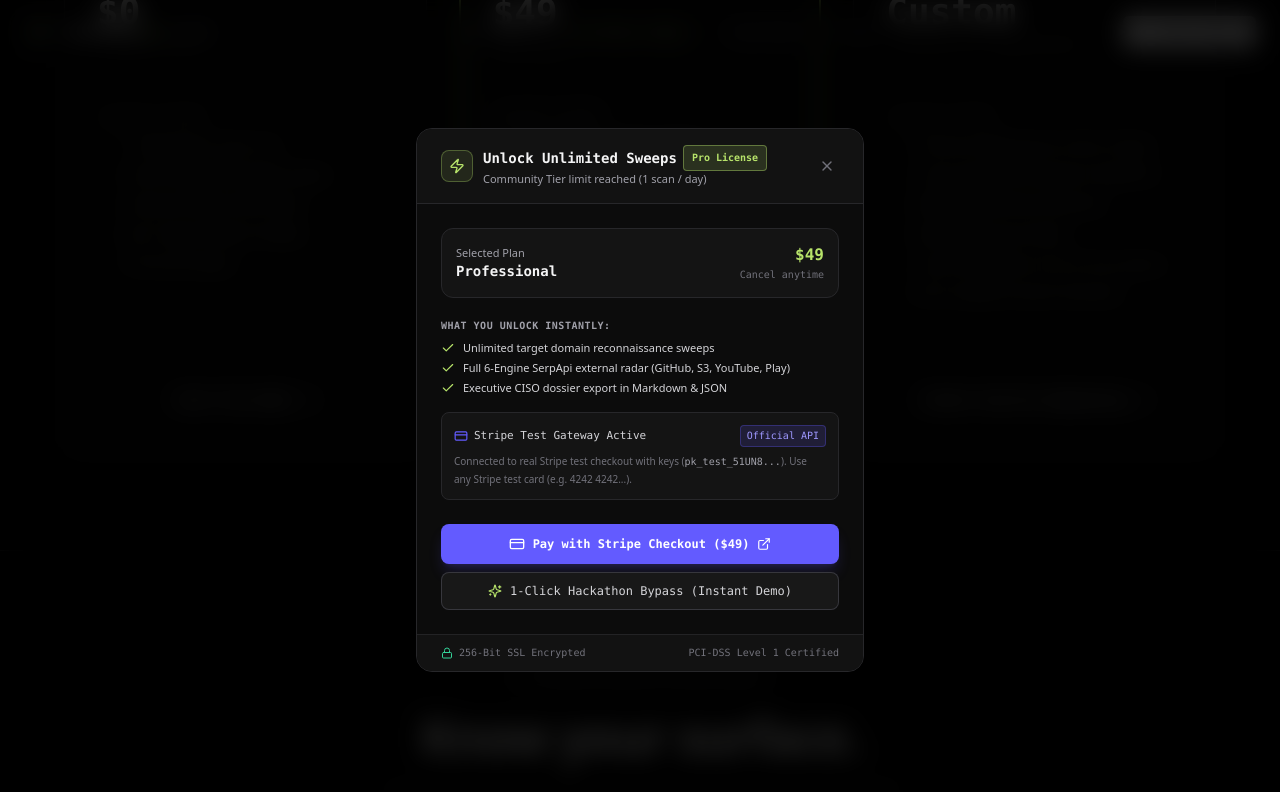
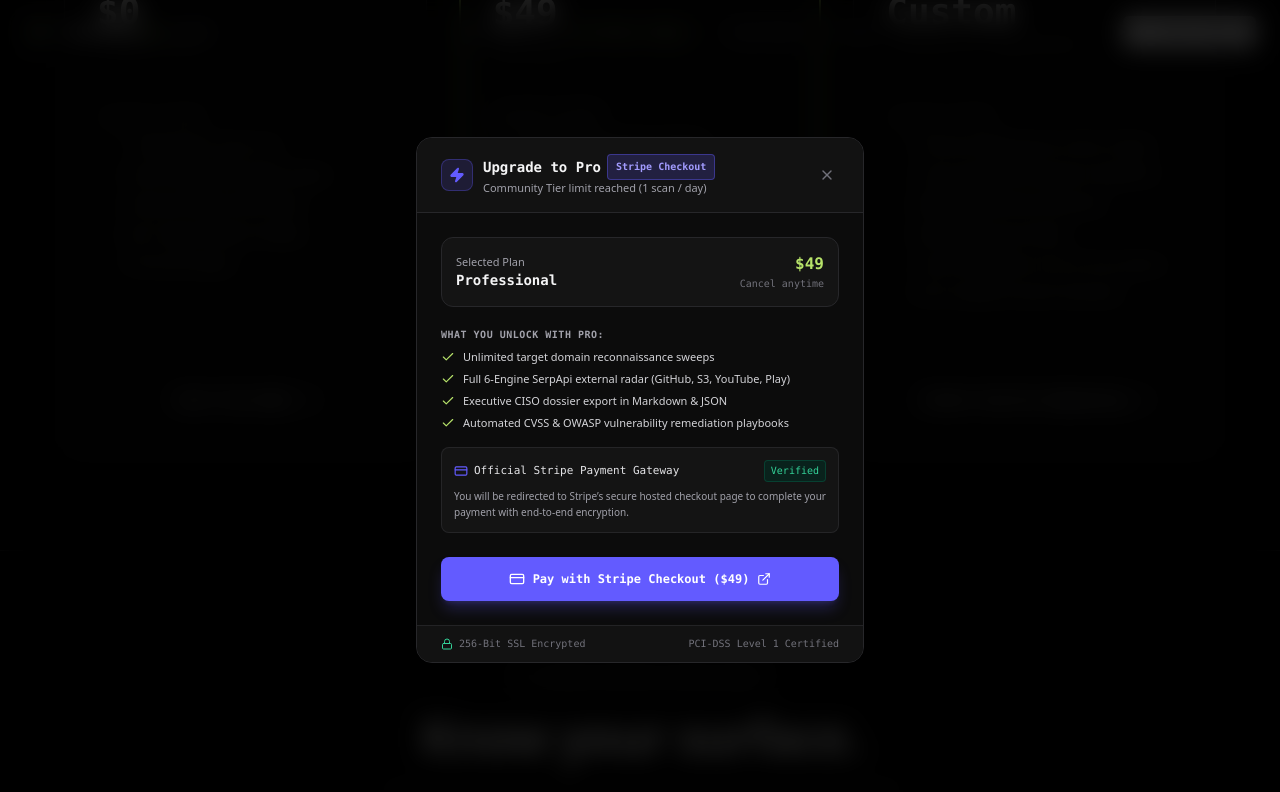
Before and after one commit to NVN404/reconflow.ai, a Next.js app in the folder frontend/: page / in a window 1280 px wide. Both pictures are taken after a click on the button "Start 14-Day Free Trial". Shown: the part 5025-5817 px from the top of the page. Built offline with nearby package versions, Linux system fonts and the light colour scheme.

Commit message:
feat(payments): make payment modal strictly Stripe Checkout, removing hackathon test bypass

```diff
--- a/frontend/app/recon/page.tsx
+++ b/frontend/app/recon/page.tsx
@@ -562,7 +562,7 @@
         onVerified={handleCorporateVerified}
       />
 
-      {/* Mock Payment Checkout Modal (Hackathon Pro Activation) */}
+      {/* Stripe Payment Checkout Modal */}
       <PaymentModal
         isOpen={isPaymentModalOpen}
         onClose={() => setIsPaymentModalOpen(false)}
@@ -570,6 +570,7 @@
         planName="Professional Tier (Unlimited Sweeps)"
         price="$49 / month"
       />
+
     </div>
   );
 }
--- a/frontend/components/PaymentModal.tsx
+++ b/frontend/components/PaymentModal.tsx
@@ -1,25 +1,22 @@
 "use client";
 
 import React, { useState } from "react";
-import { motion, AnimatePresence } from "framer-motion";
+import { motion } from "framer-motion";
 import {
-  ShieldCheck,
   CreditCard,
   Lock,
-  Sparkles,
-  CheckCircle2,
   X,
-  ArrowRight,
   Zap,
   Check,
   ExternalLink,
   AlertCircle,
+  ShieldCheck,
 } from "lucide-react";
 
 interface PaymentModalProps {
   isOpen: boolean;
   onClose: () => void;
-  onPaymentSuccess: () => void;
+  onPaymentSuccess?: () => void;
   planName?: string;
   price?: string;
 }
@@ -27,17 +24,15 @@
 export const PaymentModal: React.FC<PaymentModalProps> = ({
   isOpen,
   onClose,
-  onPaymentSuccess,
   planName = "Professional Plan",
   price = "$49 / month",
 }) => {
   const [isRedirectingToStripe, setIsRedirectingToStripe] = useState(false);
-  const [isQuickProcessing, setIsQuickProcessing] = useState(false);
   const [errorMessage, setErrorMessage] = useState<string | null>(null);
 
   if (!isOpen) return null;
 
-  // Real Stripe Hosted Checkout redirect using test credentials
+  // Real Stripe Hosted Checkout redirect
   const handleStripeCheckoutRedirect = async () => {
     setIsRedirectingToStripe(true);
     setErrorMessage(null);
@@ -45,9 +40,11 @@
     try {
       const rawApiUrl = process.env.NEXT_PUBLIC_API_URL || "";
       const cleanApiUrl = rawApiUrl.replace(/\/+$/, "");
-      const checkoutEndpoint = cleanApiUrl ? `${cleanApiUrl}/api/create-checkout-session` : "/api/create-checkout-session";
+      const checkoutEndpoint = cleanApiUrl
+        ? `${cleanApiUrl}/api/create-checkout-session`
+        : "/api/create-checkout-session";
+
       const res = await fetch(checkoutEndpoint, {
-
         method: "POST",
         headers: { "Content-Type": "application/json" },
         body: JSON.stringify({
@@ -76,16 +73,6 @@
     }
   };
 
-  // Instant 1-Click Sandbox Test for Hackathon judges
-  const handleQuickSandboxTest = () => {
-    setIsQuickProcessing(true);
-    setTimeout(() => {
-      setIsQuickProcessing(false);
-      onPaymentSuccess();
-      onClose();
-    }, 900);
-  };
-
   return (
     <div className="fixed inset-0 z-50 flex items-center justify-center p-4 bg-black/85 backdrop-blur-md">
       <motion.div
@@ -97,14 +84,14 @@
         {/* Header */}
         <div className="px-6 py-4 bg-[#121212] border-b border-zinc-800 flex items-center justify-between">
           <div className="flex items-center gap-2.5">
-            <div className="w-8 h-8 rounded-lg bg-[#B7E36A]/10 border border-[#B7E36A]/30 flex items-center justify-center text-[#B7E36A]">
-              <Zap className="w-4 h-4" />
+            <div className="w-8 h-8 rounded-lg bg-[#635BFF]/15 border border-[#635BFF]/30 flex items-center justify-center text-[#635BFF]">
+              <Zap className="w-4 h-4 fill-[#635BFF]" />
             </div>
             <div>
               <h3 className="text-sm font-bold text-zinc-100 flex items-center gap-1.5">
-                <span>Unlock Unlimited Sweeps</span>
-                <span className="text-[10px] px-2 py-0.5 rounded bg-[#B7E36A]/15 text-[#B7E36A] border border-[#B7E36A]/40">
-                  Pro License
+                <span>Upgrade to Pro</span>
+                <span className="text-[10px] px-2 py-0.5 rounded bg-[#635BFF]/20 text-[#A29BFE] border border-[#635BFF]/40">
+                  Stripe Checkout
                 </span>
               </h3>
               <p className="text-[11px] text-zinc-400 font-sans">
@@ -134,11 +121,12 @@
             </div>
           </div>
 
+          {/* Included Features */}
           <div className="space-y-1.5 pt-1">
             <span className="text-[10px] uppercase font-bold text-zinc-400 tracking-wider block">
-              What You Unlock Instantly:
+              What You Unlock with Pro:
             </span>
-            <div className="space-y-1 text-[11px] text-zinc-300 font-sans">
+            <div className="space-y-1.5 text-[11px] text-zinc-300 font-sans">
               <div className="flex items-center gap-2">
                 <Check className="w-3.5 h-3.5 text-[#B7E36A] flex-shrink-0" />
                 <span>Unlimited target domain reconnaissance sweeps</span>
@@ -151,22 +139,26 @@
                 <Check className="w-3.5 h-3.5 text-[#B7E36A] flex-shrink-0" />
                 <span>Executive CISO dossier export in Markdown & JSON</span>
               </div>
+              <div className="flex items-center gap-2">
+                <Check className="w-3.5 h-3.5 text-[#B7E36A] flex-shrink-0" />
+                <span>Automated CVSS & OWASP vulnerability remediation playbooks</span>
+              </div>
             </div>
           </div>
 
-          {/* Stripe Test Mode Info */}
-          <div className="p-3 rounded-lg bg-[#141414] border border-zinc-800 space-y-1.5">
+          {/* Stripe Trust Callout */}
+          <div className="p-3 rounded-lg bg-[#141414] border border-zinc-800/90 space-y-1.5">
             <div className="flex items-center justify-between text-[11px]">
-              <span className="flex items-center gap-1.5 text-zinc-300 font-medium">
+              <span className="flex items-center gap-1.5 text-zinc-200 font-medium">
                 <CreditCard className="w-3.5 h-3.5 text-[#635BFF]" />
-                <span>Stripe Test Gateway Active</span>
+                <span>Official Stripe Payment Gateway</span>
               </span>
-              <span className="text-[10px] px-1.5 py-0.5 rounded bg-[#635BFF]/15 text-[#9E98FF] border border-[#635BFF]/30">
-                Official API
+              <span className="text-[10px] px-1.5 py-0.5 rounded bg-emerald-950/60 text-emerald-400 border border-emerald-800/50">
+                Verified
               </span>
             </div>
-            <p className="text-[10px] text-zinc-500 font-sans leading-relaxed">
-              Connected to real Stripe test checkout with keys (<code className="text-zinc-400">pk_test_51UN8...</code>). Use any Stripe test card (e.g. 4242 4242...).
+            <p className="text-[10px] text-zinc-400 font-sans leading-relaxed">
+              You will be redirected to Stripe’s secure hosted checkout page to complete your payment with end-to-end encryption.
             </p>
           </div>
 
@@ -177,44 +169,23 @@
             </div>
           )}
 
-          {/* Action Buttons */}
-          <div className="space-y-2 pt-2">
-            {/* 1. Official Stripe Hosted Checkout */}
+          {/* Action Button: Stripe Checkout Only */}
+          <div className="pt-2">
             <button
               onClick={handleStripeCheckoutRedirect}
               disabled={isRedirectingToStripe}
-              className="w-full py-3 px-4 rounded-lg bg-[#635BFF] hover:bg-[#5249f0] text-white font-bold text-xs flex items-center justify-center gap-2 cursor-pointer shadow-lg shadow-[#635BFF]/20 transition-all active:scale-[0.98] disabled:opacity-50"
+              className="w-full py-3.5 px-4 rounded-lg bg-[#635BFF] hover:bg-[#5249f0] text-white font-bold text-xs flex items-center justify-center gap-2 cursor-pointer shadow-lg shadow-[#635BFF]/25 transition-all active:scale-[0.98] disabled:opacity-50"
             >
               {isRedirectingToStripe ? (
                 <>
                   <span className="w-3.5 h-3.5 rounded-full border-2 border-white border-t-transparent animate-spin" />
-                  <span>Connecting to Stripe Hosted Checkout...</span>
+                  <span>Redirecting to Stripe Checkout...</span>
                 </>
               ) : (
                 <>
                   <CreditCard className="w-4 h-4" />
                   <span>Pay with Stripe Checkout ($49)</span>
                   <ExternalLink className="w-3.5 h-3.5" />
-                </>
-              )}
-            </button>
-
-            {/* 2. Instant Hackathon 1-Click Sandbox Test */}
-            <button
-              type="button"
-              onClick={handleQuickSandboxTest}
-              disabled={isQuickProcessing}
-              className="w-full py-2.5 px-4 rounded-lg bg-[#181818] hover:bg-[#202020] text-zinc-300 hover:text-zinc-100 border border-zinc-700/80 font-mono text-xs flex items-center justify-center gap-2 cursor-pointer transition-all active:scale-[0.98] disabled:opacity-50"
-            >
-              {isQuickProcessing ? (
-                <>
-                  <span className="w-3 h-3 rounded-full border-2 border-[#B7E36A] border-t-transparent animate-spin" />
-                  <span>Activating Instant Pro...</span>
-                </>
-              ) : (
-                <>
-                  <Sparkles className="w-3.5 h-3.5 text-[#B7E36A]" />
-                  <span>1-Click Hackathon Bypass (Instant Demo)</span>
                 </>
               )}
             </button>
```
